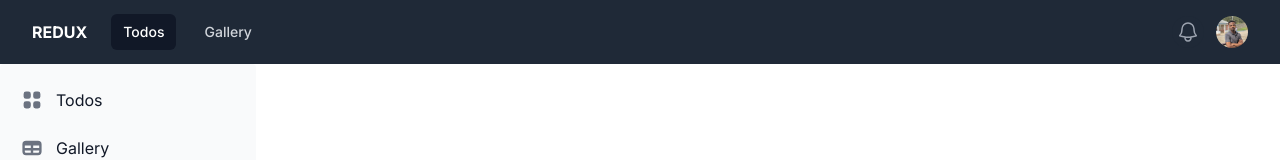
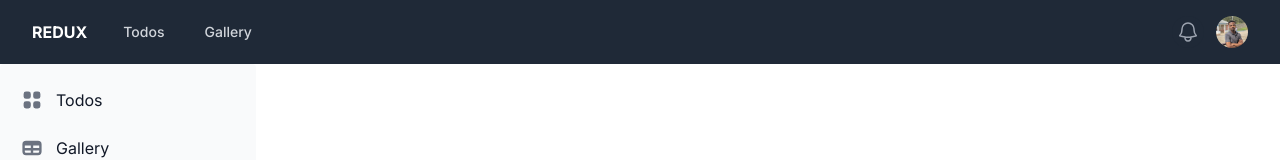
Before and after one commit to NdekoCode/redux-toolkit-discovery, a React (Vite) app: page / in a window 1280 px wide. Shown: the top 160 px of the page. Built offline with nearby package versions, Linux system fonts and the light colour scheme.

Commit message:
styles: add active navlink

```diff
--- a/src/components/Navbar.jsx
+++ b/src/components/Navbar.jsx
@@ -24,14 +24,6 @@
       Heroicon name: outline/bars-3
 
       Menu open: "hidden", Menu closed: "block"
-    */}
-              REDUX
-              {/*
-      Icon when menu is open.
-
-      Heroicon name: outline/x-mark
-
-      Menu open: "block", Menu closed: "hidden"
     */}
               <svg
                 className="hidden h-6 w-6"
@@ -62,14 +54,22 @@
                 {/* Current: "bg-gray-900 text-white", Default: "text-gray-300 hover:bg-gray-700 hover:text-white" */}
                 <NavLink
                   to="/todos"
-                  className="bg-gray-900 text-white px-3 py-2 rounded-md text-sm font-medium"
+                  className={({ isActive }) =>
+                    isActive
+                      ? "bg-gray-900 text-white  px-3 py-2 rounded-md text-sm font-medium"
+                      : "text-gray-300 hover:bg-gray-700 hover:text-white px-3 py-2 rounded-md text-sm font-medium"
+                  }
                   aria-current="page"
                 >
                   Todos
                 </NavLink>
                 <NavLink
                   to="/gallery"
-                  className="text-gray-300 hover:bg-gray-700 hover:text-white px-3 py-2 rounded-md text-sm font-medium"
+                  className={({ isActive }) =>
+                    isActive
+                      ? "bg-gray-900 text-white  px-3 py-2 rounded-md text-sm font-medium"
+                      : "text-gray-300 hover:bg-gray-700 hover:text-white px-3 py-2 rounded-md text-sm font-medium"
+                  }
                 >
                   Gallery
                 </NavLink>
--- a/src/libs/db.json
+++ b/src/libs/db.json
@@ -14,13 +14,13 @@
       "id": 3
     },
     {
-      "artist": "Samedixsds",
+      "artist": "Samedi",
       "year": "2010",
       "photo": "https://picsum.photos/400/396",
       "id": 4
     },
     {
-      "artist": "Misan Harriman",
+      "artist": "Arick Bulakali",
       "year": "1999",
       "photo": "https://picsum.photos/400/338",
       "id": 5
```
Also changed, not shown: src/libs/store/gallery/gallery.slice.js (added).
